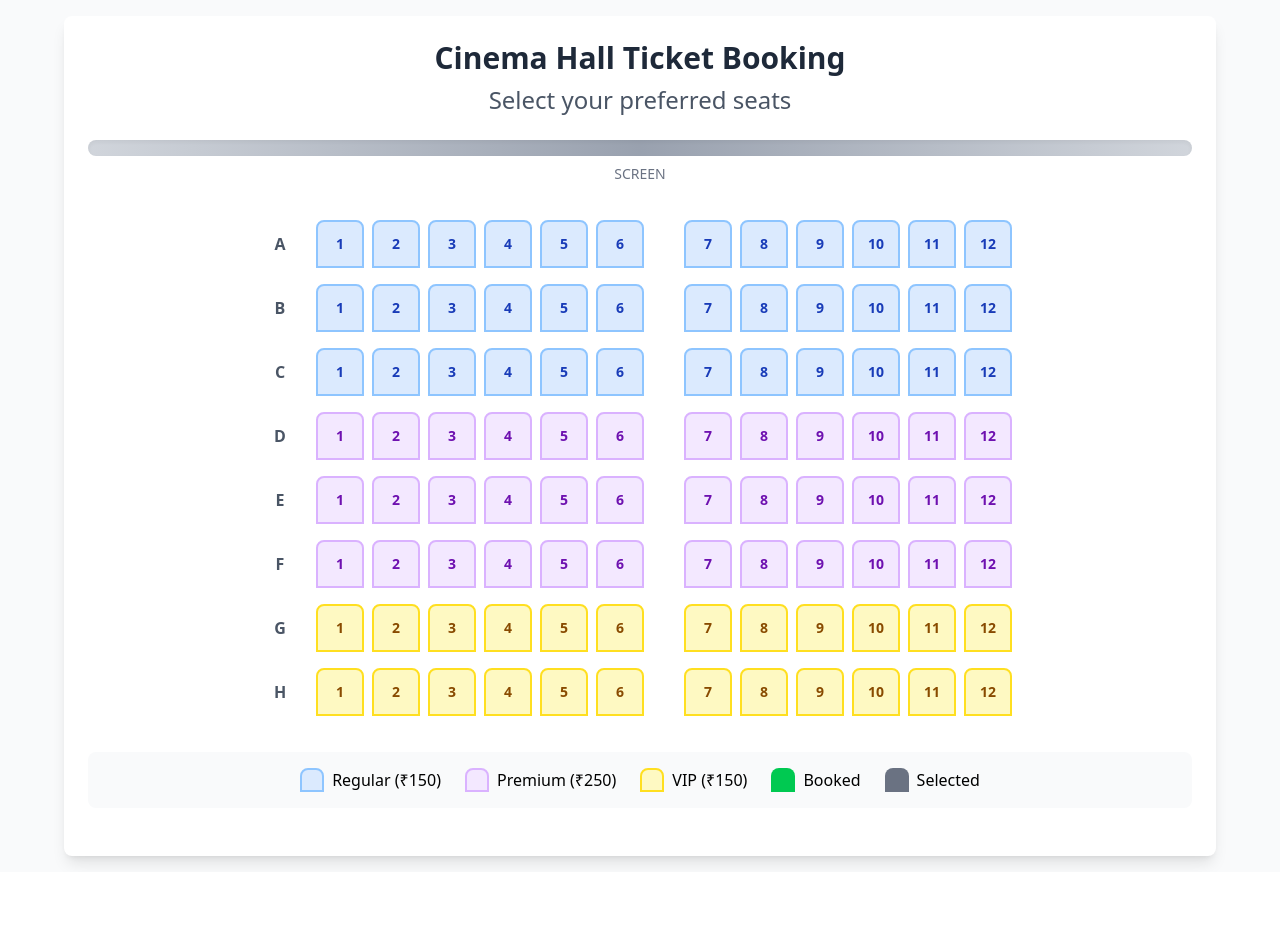
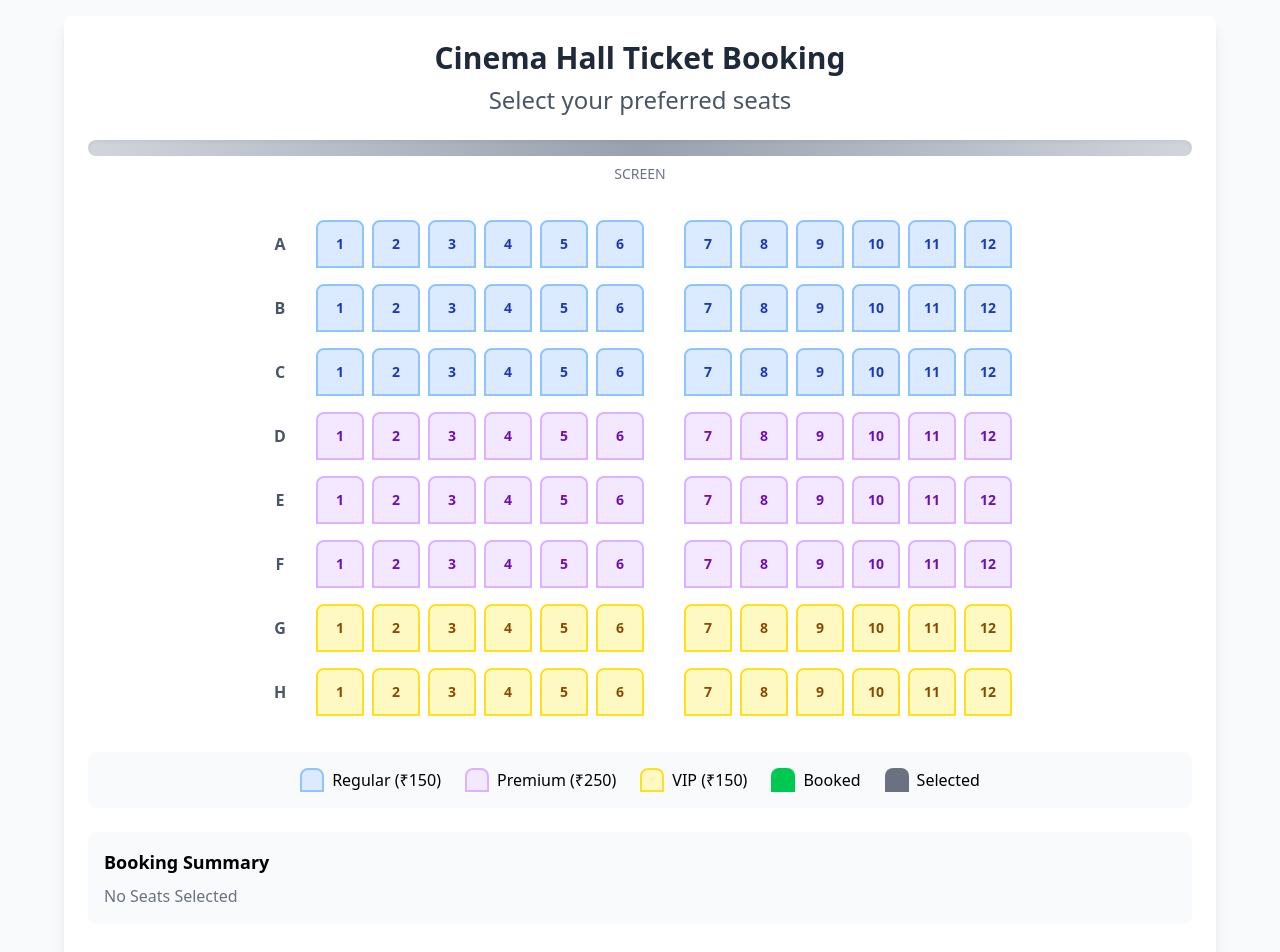
Before and after one commit to adarsh206/machine-coding-interview-questions, a React (Vite) app in the folder cinema-hall-ticket-booking/: page / in a window 1280 px wide. Shown: the top 952 px of the page. Before the commit the page ends 872 px from the top, so only its background shows below. Built offline with nearby package versions, Linux system fonts and the light colour scheme.

Commit message:
summary section started

```diff
--- a/cinema-hall-ticket-booking/src/components/CinemaSeatBooking.jsx
+++ b/cinema-hall-ticket-booking/src/components/CinemaSeatBooking.jsx
@@ -219,6 +219,16 @@ const CinemaSeatBooking = ({
           </div>
       </div>
       {/** summary */}
+      <div className='bg-gray-50 rounded-lg p-4 mb-4'>
+          <h3 className='font-bold text-lg mb-2'>Booking Summary</h3>
+          {
+            selectedSeats.length > 0 ? (
+              <div></div>
+            ) : (
+              <p className='text-gray-500'>No Seats Selected</p>
+            )
+          }
+      </div>
       {/** Book Button */}
     </div>
   </div>
```
